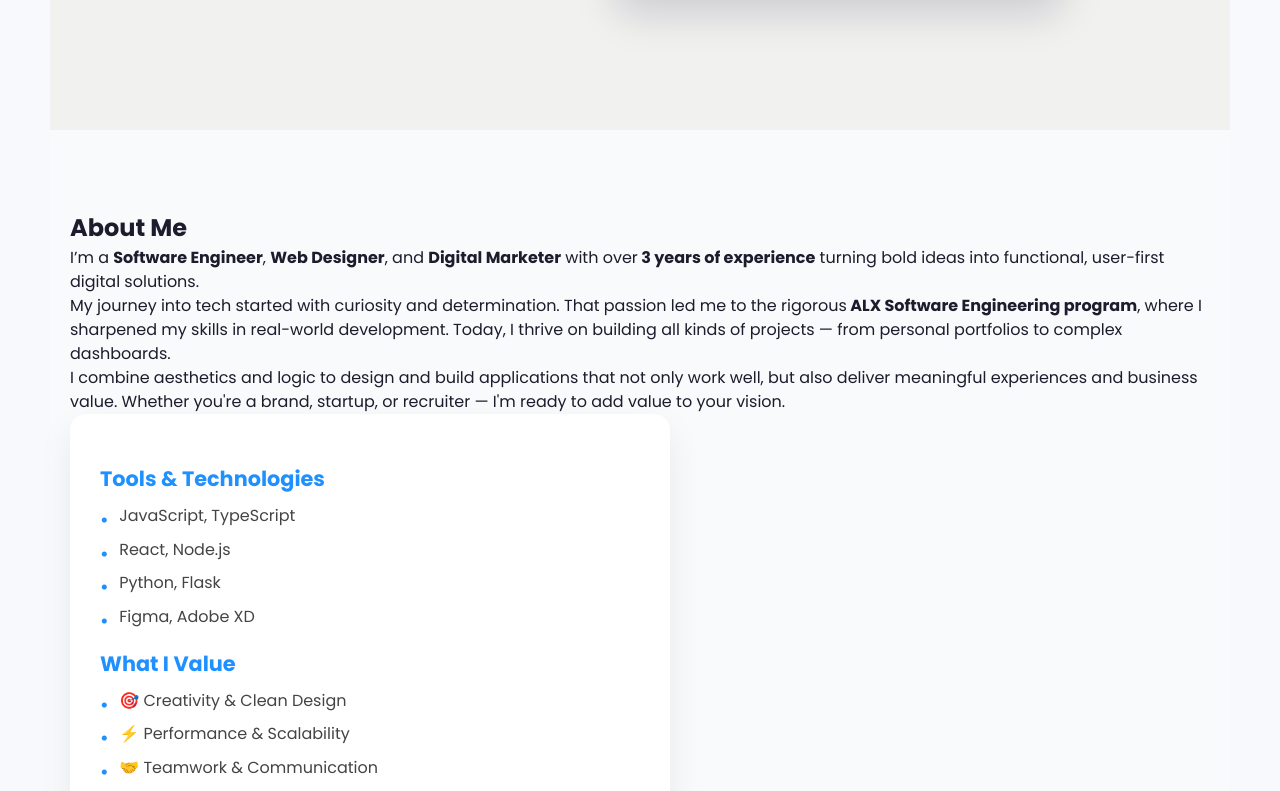
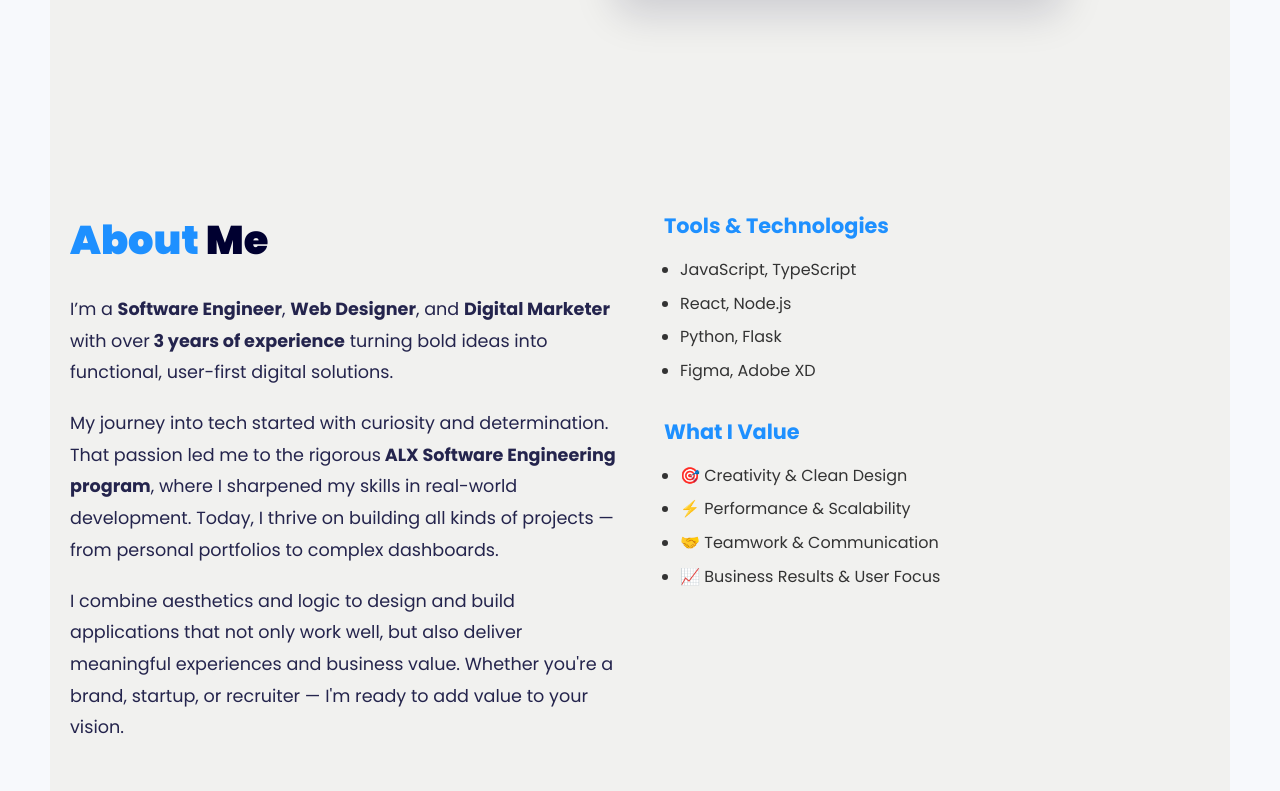
Before and after one commit to Trust447/PERSONAL-PORTFOLIO-WEBSITE, a React (Vite) app in the folder trust-portfolio/: page / in a window 1280 px wide. Shown: the part 620-1411 px from the top of the page. Built offline with nearby package versions, Linux system fonts and the light colour scheme.

Commit message:
Update about-styles.css

```diff
--- a/trust-portfolio/src/components/about-components/about-styles.css
+++ b/trust-portfolio/src/components/about-components/about-styles.css
@@ -1,100 +1,62 @@
 .about-section {
-  display: flex;
-  flex-wrap: wrap;
-  justify-content: center;
-  gap: 4rem;
+  font-family: 'Poppins', sans-serif;
+  background-color: #f1f1ef;
+  color: #000030;
   padding: 80px 20px;
-  background-color: #f9fafb;
-  color: #1c1c2d;
-  font-family: 'Poppins', sans-serif;
+  max-width: 1500px;
+  margin: 0 auto;
 }
 
-.title,
-.about-right {
-  flex: 1 1 450px;
-  max-width: 600px;
+.about-container {
+  display: flex;
+  flex-direction: column;
+  gap: 3rem;
 }
 
-.title h1 {
-  font-size: 2.8rem;
-  color: #000030;
-  margin-bottom: 20px;
-  position: relative;
+@media (min-width: 768px) {
+  .about-container {
+    flex-direction: row;
+    justify-content: space-between;
+  }
 }
 
-.title h1 span {
-  color: #1e90ff;
-  position: relative;
+.about-left, .about-right {
+  flex: 1;
 }
 
-.title p {
-  font-size: 1.1rem;
-  line-height: 1.7;
+.about-title {
+  font-size: 2.5rem;
+  font-weight: 900;
   margin-bottom: 1.5rem;
-  color: #333;
-  font-weight: 400;
+  color: #000030;
 }
 
-.about-right {
-  background-color: #ffffff;
-  border-radius: 16px;
-  padding: 30px;
-  box-shadow: 0 15px 35px rgba(0, 0, 0, 0.07);
-  transition: transform 0.3s ease;
+.about-title span {
+  color: #1e90ff;
 }
 
-.about-right:hover {
-  transform: translateY(-6px);
+.about-left p {
+  font-size: 1.1rem;
+  line-height: 1.8;
+  margin-bottom: 1.2rem;
+  color: rgba(0, 0, 48, 0.85);
 }
 
-.about-right h3 {
+.about-subheading {
   font-size: 1.3rem;
+  font-weight: 700;
+  margin-bottom: 1rem;
   color: #1e90ff;
-  margin-top: 1.2rem;
-  margin-bottom: 0.6rem;
-  position: relative;
 }
 
 .about-right ul {
-  list-style: none;
-  padding-left: 0;
-  margin-bottom: 1.2rem;
+  padding-left: 1rem;
+  margin-bottom: 2rem;
 }
 
-.about-right ul li {
+.about-right li {
   font-size: 1rem;
-  margin: 0.6rem 0;
-  color: #444;
-  padding-left: 1.2rem;
-  position: relative;
+  line-height: 1.6;
+  margin-bottom: 0.5rem;
+  color: #333;
 }
-
-.about-right ul li::before {
-  content: '•';
-  color: #1e90ff;
-  font-size: 1.3rem;
-  position: absolute;
-  left: 0;
-  top: 0;
-}
-
-@media (max-width: 768px) {
-  .about-section {
-    flex-direction: column;
-    padding: 50px 20px;
-  }
-
-  .title h1 {
-    font-size: 2.2rem;
-    text-align: center;
-  }
-
-  .title,
-  .about-right {
-    max-width: 100%;
-  }
-
-  .about-right {
-    padding: 24px;
-  }
-}
```
